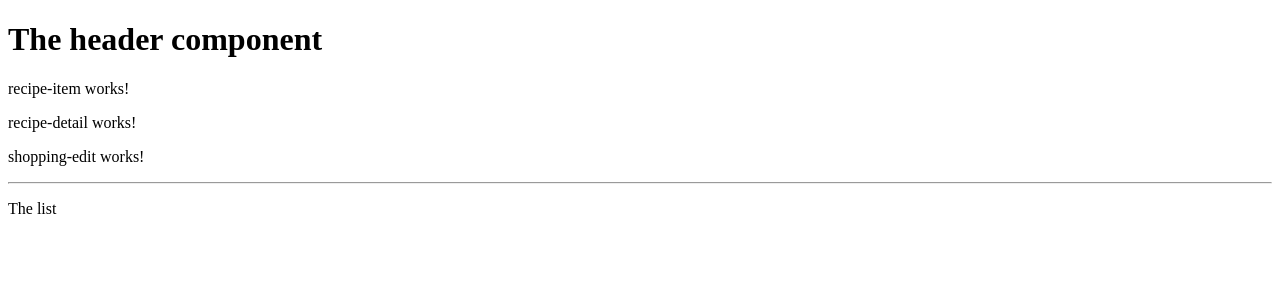
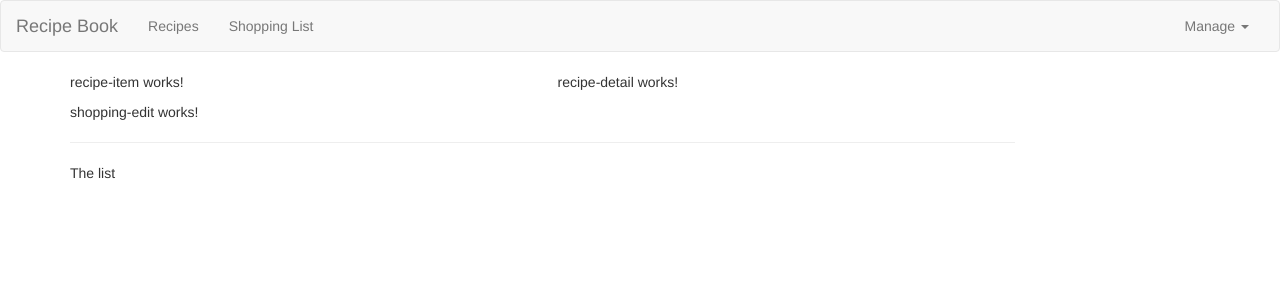
Before and after one commit to NAT-Nelson/angular-the-complete-guide, an Angular app in the folder ng4-the-project/: page / in a window 1280 px wide. Shown: the top 300 px of the page. Built offline with nearby package versions, Linux system fonts and the light colour scheme.

Commit message:
53 - Adding a Navigation Bar COMPLETED

```diff
--- a/ng4-the-project/angular.json
+++ b/ng4-the-project/angular.json
@@ -34,7 +34,10 @@
                 "input": "public"
               }
             ],
-            "styles": ["src/styles.css"],
+            "styles": [
+              "node_modules/bootstrap/dist/css/bootstrap.min.css",
+              "src/styles.css"
+            ],
             "scripts": []
           },
           "configurations": {
--- a/ng4-the-project/src/app/header/header.component.html
+++ b/ng4-the-project/src/app/header/header.component.html
@@ -1 +1,23 @@
-<h1>The header component</h1>
+<nav class="navbar navbar-default">
+  <div class="container-fluid">
+    <div class="navbar-header">
+        <a href="#" class="navbar-brand">Recipe Book</a>
+    </div>
+
+    <div class="collapse navbar-collapse">
+        <ul class="nav navbar-nav">
+            <li><a href="#">Recipes</a></li>
+            <li><a href="#">Shopping List</a></li>
+        </ul>
+        <ul class="nav navbar-nav navbar-right">
+            <li class="dropdown">
+                <a href="#" class="dropdown-toggle" roll="button">Manage <span class="caret"></span></a>
+                <ul class="dropdown-menu">
+                    <li><a href="#">Save Data</a></li>
+                    <li><a href="#">Fetch Data</a></li>
+                </ul>
+            </li>
+        </ul>
+    </div>
+  </div>
+</nav>
```
